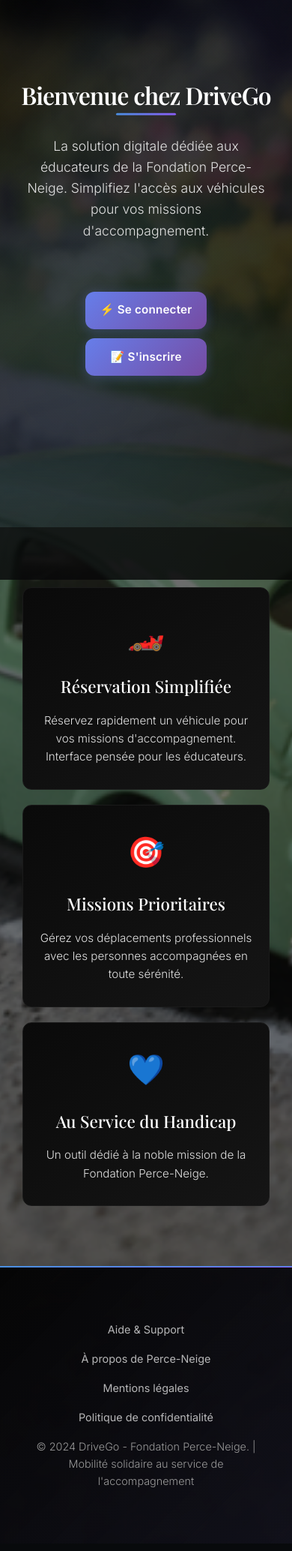
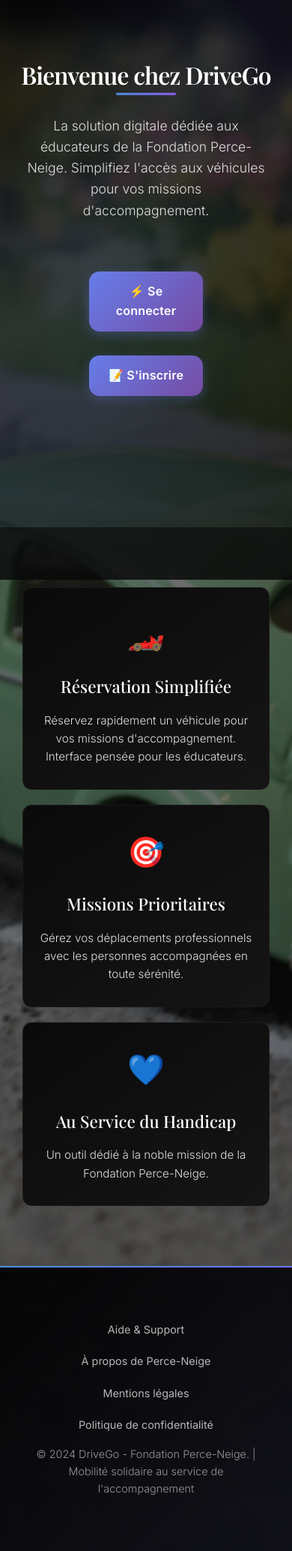
Before and after one commit to samutax75/Projet-DriveGo, a Flask app: page / in a window 390 px wide; the page is wider, and only the part inside the window is pictured. Shown: the part 71-2139 px from the top of that part at 75% size. Run offline with Flask 3, Linux system fonts and the light colour scheme.

Commit message:
Mise a jour du ux se connecter et s'inscrire

```diff
--- a/backend/static/CSS/index.css
+++ b/backend/static/CSS/index.css
@@ -2071,62 +2071,74 @@ a:hover {
 /* Boutons Header (Compacts, discrets) */
 .auth-buttons {
     display: flex;
-    gap: 0.8rem;
+    flex-direction: row;
+    gap: 1rem;
     align-items: center;
+    justify-content: center;
 }
 
 .btn-login, .btn-register {
-    padding: 0.6rem 1rem;
+    padding: 0.7rem 1.2rem;
     text-decoration: none;
-    border-radius: 6px;
+    border-radius: 8px;
     font-weight: 500;
-    transition: all 0.3s ease;
-    font-size: 0.85rem;
+    font-size: 0.9rem;
+    transition: all 0.2s ease;
     white-space: nowrap;
+    min-width: 120px;
+    text-align: center;
 }
 
 .btn-login {
-    background: transparent;
-    border: 1.5px solid rgba(255,255,255,0.4);
-    color: rgba(255,255,255,0.9);
+    background: linear-gradient(135deg, #667eea 0%, #764ba2 100%);
+    color: #fff;
+    border: none;
+    box-shadow: 0 4px 10px rgba(102, 126, 234, 0.3);
 }
 
 .btn-register {
     background: rgba(255,255,255,0.1);
-    border: 1.5px solid rgba(255,255,255,0.3);
     color: white;
-}
-
-/* Boutons Hero Section (Proéminents, call-to-action) */
+    border: 2px solid rgba(255,255,255,0.4);
+}
+
+/* Feedback au clic */
+.btn-login:active, .btn-register:active {
+    transform: scale(0.97);
+    box-shadow: inset 0 2px 6px rgba(0,0,0,0.2);
+}
+
+/* Boutons Hero Section (Call-to-action) */
 .cta-buttons {
     display: flex;
-    flex-wrap: wrap;
-    gap: 1rem;
+    flex-direction: column;
+    gap: 1.5rem; /* espace suffisant pour mobile */
     justify-content: center;
+    align-items: center;
     margin-top: 2rem;
 }
 
 .btn {
-    padding: 1rem 2rem;
+    padding: 1.1rem 2rem;
     text-decoration: none;
-    border-radius: 12px;
+    border-radius: 14px;
     font-weight: 600;
-    transition: all 0.4s ease;
     font-size: 1.1rem;
     display: inline-flex;
     align-items: center;
+    justify-content: center;
     gap: 0.5rem;
-    min-width: 180px;
-    justify-content: center;
+    min-width: 200px;
+    transition: all 0.3s ease;
     text-align: center;
 }
 
-/* Boutons primaires (Actions de conversion) */
+/* Boutons primaires */
 .btn-primary {
     background: linear-gradient(135deg, #667eea 0%, #764ba2 100%);
     color: white;
     border: none;
-    box-shadow: 0 4px 15px rgba(102, 126, 234, 0.3);
+    box-shadow: 0 5px 15px rgba(102,126,234,0.3);
     position: relative;
     overflow: hidden;
 }
@@ -2142,31 +2154,25 @@ a:hover {
     transition: left 0.5s;
 }
 
-.btn-primary:hover::before {
-    left: 100%;
-}
-
-.btn-primary:hover {
-    transform: translateY(-3px);
-    box-shadow: 0 8px 25px rgba(102, 126, 234, 0.4);
-}
-
-/* Boutons secondaires (Actions d'information) */
+.btn-primary:hover::before { left: 100%; }
+.btn-primary:hover { transform: translateY(-3px); box-shadow: 0 8px 25px rgba(102,126,234,0.4); }
+
+/* Boutons secondaires */
 .btn-secondary {
-    background: rgba(255, 255, 255, 0.1);
+    background: rgba(255,255,255,0.15);
     color: white;
-    border: 2px solid rgba(255, 255, 255, 0.3);
-    backdrop-filter: blur(10px);
+    border: 2px solid rgba(255,255,255,0.3);
+    backdrop-filter: blur(8px);
 }
 
 .btn-secondary:hover {
-    background: rgba(255, 255, 255, 0.2);
-    border-color: rgba(255, 255, 255, 0.5);
+    background: rgba(255,255,255,0.25);
+    border-color: rgba(255,255,255,0.5);
     transform: translateY(-2px);
-    box-shadow: 0 6px 20px rgba(0, 0, 0, 0.2);
-}
-
-/* Footer Links (Discrets, informatifs) */
+    box-shadow: 0 5px 15px rgba(0,0,0,0.2);
+}
+
+/* Footer Links */
 .footer-container {
     text-align: center;
     padding: 2rem 1rem;
@@ -2181,57 +2187,30 @@ a:hover {
 }
 
 .footer-links a {
-    color: rgba(255, 255, 255, 0.7);
+    color: rgba(255,255,255,0.7);
     text-decoration: none;
     font-size: 0.9rem;
     transition: color 0.3s ease;
 }
 
-.footer-links a:hover {
-    color: white;
-    text-decoration: underline;
-}
+.footer-links a:hover { color: white; text-decoration: underline; }
 
 /* ========== RESPONSIVE ========== */
 
+/* Tablettes et mobiles larges */
 @media (max-width: 768px) {
-    .cta-buttons {
-        flex-direction: column;
-        align-items: center;
-    }
-
-    .btn {
-        width: 100%;
-        max-width: 300px;
-        padding: 0.9rem 1.5rem;
-        font-size: 1rem;
-    }
-
-    .auth-buttons {
-        gap: 0.5rem;
-    }
-
-    .btn-login, .btn-register {
-        padding: 0.5rem 0.8rem;
-        font-size: 0.8rem;
-    }
-
-    .footer-links {
-        flex-direction: column;
-        gap: 1rem;
-    }
-}
-
+    .auth-buttons { flex-direction: column; gap: 1.2rem; width: 100%; }
+    .btn-login, .btn-register { width: 90%; font-size: 1rem; padding: 0.9rem 0; }
+    .cta-buttons { gap: 1.8rem; }
+    .btn { width: 90%; max-width: 280px; font-size: 1.05rem; padding: 1rem 1.5rem; }
+    .footer-links { flex-direction: column; gap: 1.2rem; }
+}
+
+/* Mobiles très petits */
 @media (max-width: 480px) {
-    .cta-buttons {
-        gap: 0.8rem;
-    }
-
-    .btn {
-        padding: 0.8rem 1.2rem;
-        font-size: 0.95rem;
-        min-width: auto;
-    }
+    .cta-buttons { gap: 2rem; }
+    .btn { font-size: 1rem; padding: 0.9rem 1.2rem; min-width: auto; }
+    .btn-login, .btn-register { font-size: 0.95rem; padding: 0.8rem 1.2rem; }
 }
 
 
```
